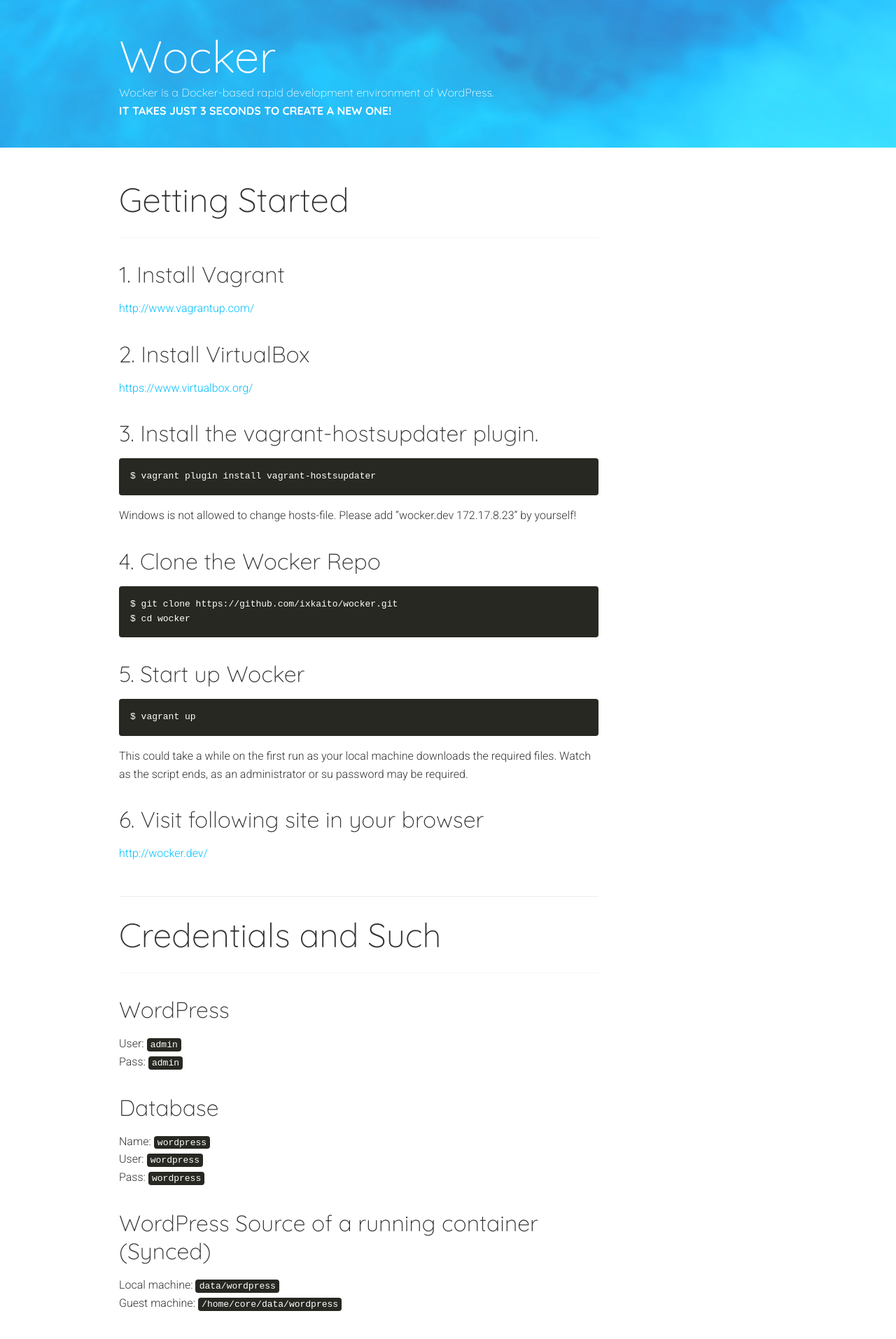
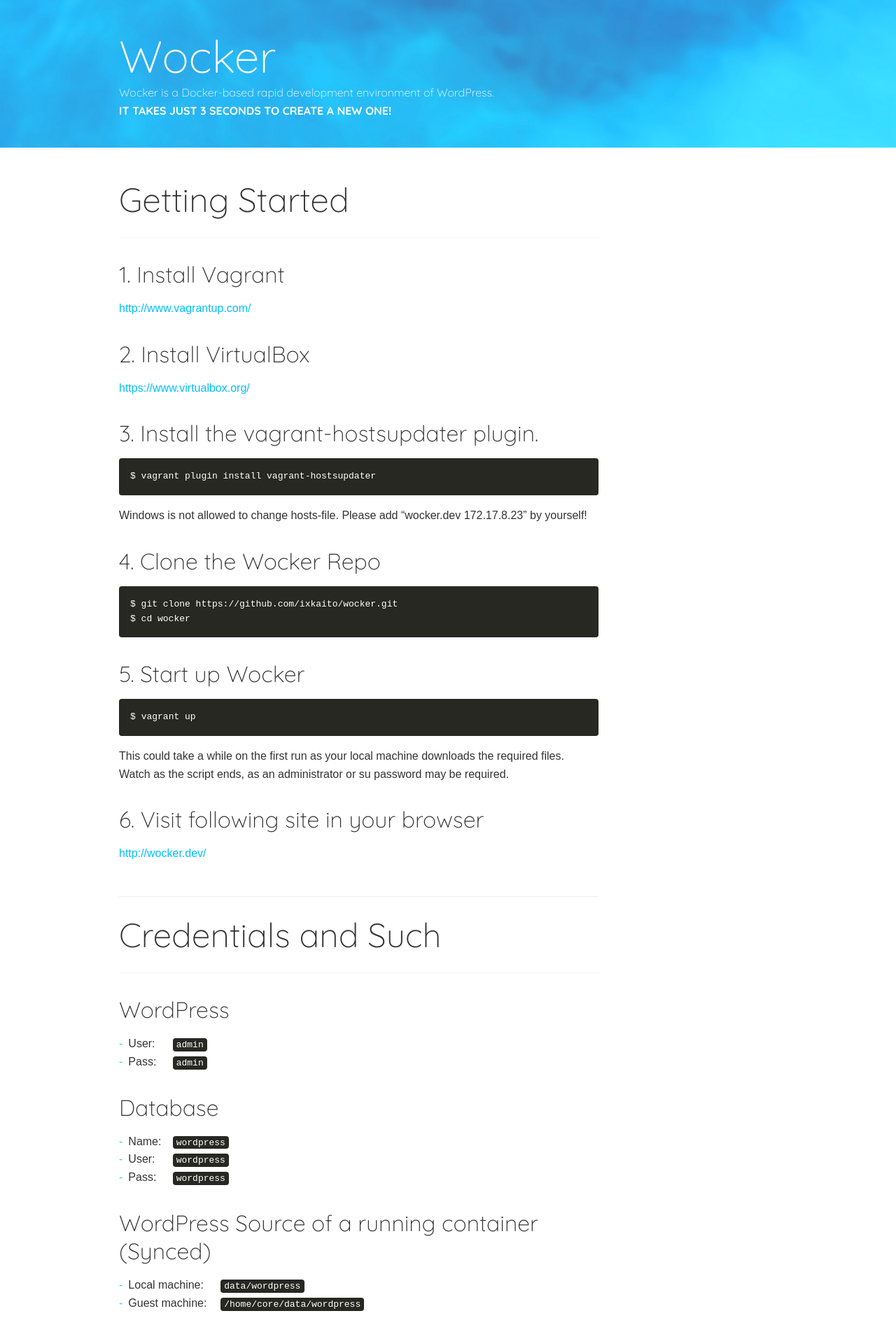
Before and after one commit to wckr/wckr.github.io, a Jekyll site: the page built from index.md, in a window 1280 px wide. Shown: the top 1914 px of the page at 70% size. Built offline with Jekyll 4.4.1, drawn with Linux system fonts in a browser that asks for light colours; some web fonts are replaced; Markdown is read by kramdown in place of the engine named in the settings; some of the changed text lies outside the part shown.

Commit message:
Improve layouts

````diff
--- a/_includes/footer.html
+++ b/_includes/footer.html
@@ -1,4 +1,6 @@
-<footer class="site-footer"></footer>
+<footer class="site-footer">
+	<p>© 2015 <a href="http://github.com/ixkaito">Kite</a></p>
+</footer>
 
 </body>
 </html>
--- /dev/null
+++ b/_includes/sidebar.html
@@ -0,0 +1,4 @@
+<nav class="site-nav">
+	<ul>
+	</ul>
+</nav>
--- a/_layouts/default.html
+++ b/_layouts/default.html
@@ -6,6 +6,7 @@
 			{{ content }}
 		</main>
 		<aside class="aside">
+			{% include sidebar.html %}
 		</aside>
 	</div>
 </div>
--- a/assets/_sass/_variables.scss
+++ b/assets/_sass/_variables.scss
@@ -7,7 +7,7 @@
 $font_color: #333;
 $link_color: darken($brand_color, 10%);
 $pre_bg_color: #282822;
-
+$footer_bg_color: #fff;
 
 $p_font_size: 16px;
 $h1_font_size: $p_font_size * 4;
--- a/assets/css/style.css
+++ b/assets/css/style.css
@@ -148,7 +148,7 @@
 body {
   line-height: 1.6;
   color: #333;
-  font-family: 'Roboto', sans-serif;
+  font-family: 'Muli', sans-serif;
   font-weight: 300;
 }
 
@@ -163,17 +163,20 @@
 }
 
 /* line 26, ../_sass/style.scss */
-p {
-  font-size: 16px;
-  margin: 16px 0;
-}
-
-/* line 31, ../_sass/style.scss */
 strong {
   font-weight: 700;
 }
 
-/* line 36, ../_sass/style.scss */
+/* line 30, ../_sass/style.scss */
+p {
+  margin: 16px 0;
+}
+/* line 33, ../_sass/style.scss */
+p strong {
+  font-weight: 400;
+}
+
+/* line 38, ../_sass/style.scss */
 h1 {
   font-family: "Quicksand", sans-serif;
   font-size: 64px;
@@ -184,13 +187,13 @@
   border-bottom: 1px dotted #eee;
   padding: 32px 0;
 }
-/* line 46, ../_sass/style.scss */
+/* line 48, ../_sass/style.scss */
 h1:first-child {
   border-top: 0;
   border-bottom: 0;
 }
 
-/* line 52, ../_sass/style.scss */
+/* line 54, ../_sass/style.scss */
 h2 {
   font-family: "Quicksand", sans-serif;
   font-size: 48px;
@@ -201,13 +204,13 @@
   border-bottom: 1px dotted #eee;
   padding: 24px 0;
 }
-/* line 62, ../_sass/style.scss */
+/* line 64, ../_sass/style.scss */
 h2:first-child {
   border-top: 0;
   margin-top: 0;
 }
 
-/* line 68, ../_sass/style.scss */
+/* line 70, ../_sass/style.scss */
 h3 {
   font-family: "Quicksand", sans-serif;
   font-size: 32px;
@@ -216,7 +219,7 @@
   margin: 32px 0 16px;
 }
 
-/* line 76, ../_sass/style.scss */
+/* line 78, ../_sass/style.scss */
 h4 {
   font-family: "Quicksand", sans-serif;
   font-size: 25.6px;
@@ -225,7 +228,7 @@
   margin: 25.6px 0 12.8px;
 }
 
-/* line 84, ../_sass/style.scss */
+/* line 86, ../_sass/style.scss */
 h5 {
   font-family: "Quicksand", sans-serif;
   font-size: 19.2px;
@@ -234,7 +237,7 @@
   margin: 19.2px 0 9.6px;
 }
 
-/* line 92, ../_sass/style.scss */
+/* line 94, ../_sass/style.scss */
 h6 {
   font-family: "Quicksand", sans-serif;
   font-size: 16px;
@@ -243,7 +246,7 @@
   margin: 16px 0 8px;
 }
 
-/* line 100, ../_sass/style.scss */
+/* line 102, ../_sass/style.scss */
 code,
 pre {
   color: #fff;
@@ -253,27 +256,78 @@
   border-radius: 4px;
 }
 
-/* line 109, ../_sass/style.scss */
+/* line 113, ../_sass/style.scss */
 p code,
-li code {
+li code,
+dt code,
+dd code {
   padding: 0.15em 0.4em;
-  vertical-align: baseline;
+  white-space: nowrap;
 }
 
-/* line 116, ../_sass/style.scss */
+/* line 119, ../_sass/style.scss */
 pre {
   margin: 16px 0;
   padding: 16px;
 }
 
-/* line 121, ../_sass/style.scss */
+/* line 126, ../_sass/style.scss */
+li:before {
+  content: "-";
+  color: deepskyblue;
+  margin-right: 0.5em;
+}
+
+/* line 135, ../_sass/style.scss */
+dl.dl_inline dt {
+  float: left;
+  max-width: 50%;
+  margin-right: 0.5em;
+}
+/* line 140, ../_sass/style.scss */
+dl.dl_inline dt:before {
+  content: "-";
+  color: #33ccff;
+  margin-right: 0.5em;
+}
+/* line 147, ../_sass/style.scss */
+dl.dl_inline dd {
+  overflow: hidden;
+}
+
+/* line 154, ../_sass/style.scss */
+dl.dl_10 dt {
+  width: 10%;
+}
+
+/* line 154, ../_sass/style.scss */
+dl.dl_20 dt {
+  width: 20%;
+}
+
+/* line 154, ../_sass/style.scss */
+dl.dl_30 dt {
+  width: 30%;
+}
+
+/* line 154, ../_sass/style.scss */
+dl.dl_40 dt {
+  width: 40%;
+}
+
+/* line 154, ../_sass/style.scss */
+dl.dl_50 dt {
+  width: 50%;
+}
+
+/* line 160, ../_sass/style.scss */
 .site-header {
   padding: 40px;
   background: #33ccff url(../images/header-bg.jpg) no-repeat center center;
   background-size: cover;
   color: #fff;
 }
-/* line 127, ../_sass/style.scss */
+/* line 166, ../_sass/style.scss */
 .site-header h1 {
   font-size: 64px;
   font-weight: 300;
@@ -282,14 +336,27 @@
   border: 0;
 }
 
-/* line 169, ../_sass/style.scss */
+/* line 175, ../_sass/style.scss */
+.site-footer {
+  border-top: 1px solid #eee;
+  background: #fff;
+  margin-top: 100px;
+  padding: 20px 0;
+  text-align: center;
+}
+/* line 182, ../_sass/style.scss */
+.site-footer p {
+  margin: 0;
+}
+
+/* line 187, ../_sass/style.scss */
 .inner {
   width: 960px;
   margin: auto;
   padding: 0 10px;
   overflow: hidden;
 }
-/* line 175, ../_sass/style.scss */
+/* line 193, ../_sass/style.scss */
 .inner > .site-description,
 .inner > .main,
 .inner > .aside {
@@ -297,21 +364,21 @@
   margin-right: -10px;
 }
 
-/* line 183, ../_sass/style.scss */
+/* line 201, ../_sass/style.scss */
 .main {
   float: left;
   width: 75%;
   padding: 20px 10px;
 }
 
-/* line 189, ../_sass/style.scss */
+/* line 207, ../_sass/style.scss */
 .aside {
   float: right;
   width: 25%;
   padding: 20px 10px;
 }
 
-/* line 195, ../_sass/style.scss */
+/* line 213, ../_sass/style.scss */
 .site-description {
   font-family: 'Quicksand', sans-serif;
   font-weight: 300;
@@ -321,7 +388,7 @@
   margin-top: 0;
   margin-bottom: 0;
 }
-/* line 204, ../_sass/style.scss */
+/* line 222, ../_sass/style.scss */
 .site-description strong {
   font-weight: 700;
 }
--- a/index.md
+++ b/index.md
@@ -29,7 +29,7 @@
 
 ### 5. Start up Wocker
 
-```
+```javascript
 $ vagrant up
 ```
 This could take a while on the first run as your local machine downloads the required files. Watch as the script ends, as an administrator or su password may be required.
@@ -42,36 +42,57 @@
 
 ### WordPress
 
-* User: `admin`
-* Pass: `admin`
+<dl class="dl_inline dl_10">
+  <dt>User:</dt>
+  <dd><code>admin</code></dd>
+
+  <dt>Pass:</dt>
+  <dd><code>admin</code></dd>
+</dl>
 
 ### Database
 
-* Name: `wordpress`
-* User: `wordpress`
-* Pass: `wordpress`
+<dl class="dl_inline dl_10">
+  <dt>Name:</dt>
+  <dd><code>wordpress</code></dd>
+
+  <dt>User:</dt>
+  <dd><code>wordpress</code></dd>
+
+  <dt>Pass:</dt>
+  <dd><code>wordpress</code></dd>
+</dl>
 
 ### WordPress Source of a running container (Synced)
 
-* Local machine: `data/wordpress`
-* Guest machine: `/home/core/data/wordpress`
+<dl class="dl_inline dl_20">
+  <dt>Local machine:</dt>
+  <dd><code>data/wordpress</code></dd>
+
+  <dt>Guest machine:</dt>
+  <dd><code>/home/core/data/wordpress</code></dd>
+</dl>
 
 ### Synced Folder
 
-* Local machine: `data`
-* Guest machine: `/home/core/data`
+<dl class="dl_inline dl_20">
+  <dt>Local machine:</dt>
+  <dd><code>data</code></dd>
 
+  <dt>Guest machine:</dt>
+  <dd><code>/home/core/data</code></dd>
+</dl>
 ## Run a new Wocker container (3 SECONDS)
 
 Before running a new one, you must stop or remove the running Wocker container via Wocker command line.
 
-__1. Connect to the guest machine via SSH__
+### 1. Connect to the guest machine via SSH
 
 ```
 $ vagrant ssh
 ```
 
-__2. Use Wocker commands to stop or remove the running Wocker container__
+### 2. Use Wocker commands to stop or remove the running Wocker container
 
 ```
 core@wocker ~ $ wocker stop CONTAINER
````
Also changed, not shown: other parts of index.md (+43 -16 lines), assets/_sass/style.scss (+59 -41 lines).
